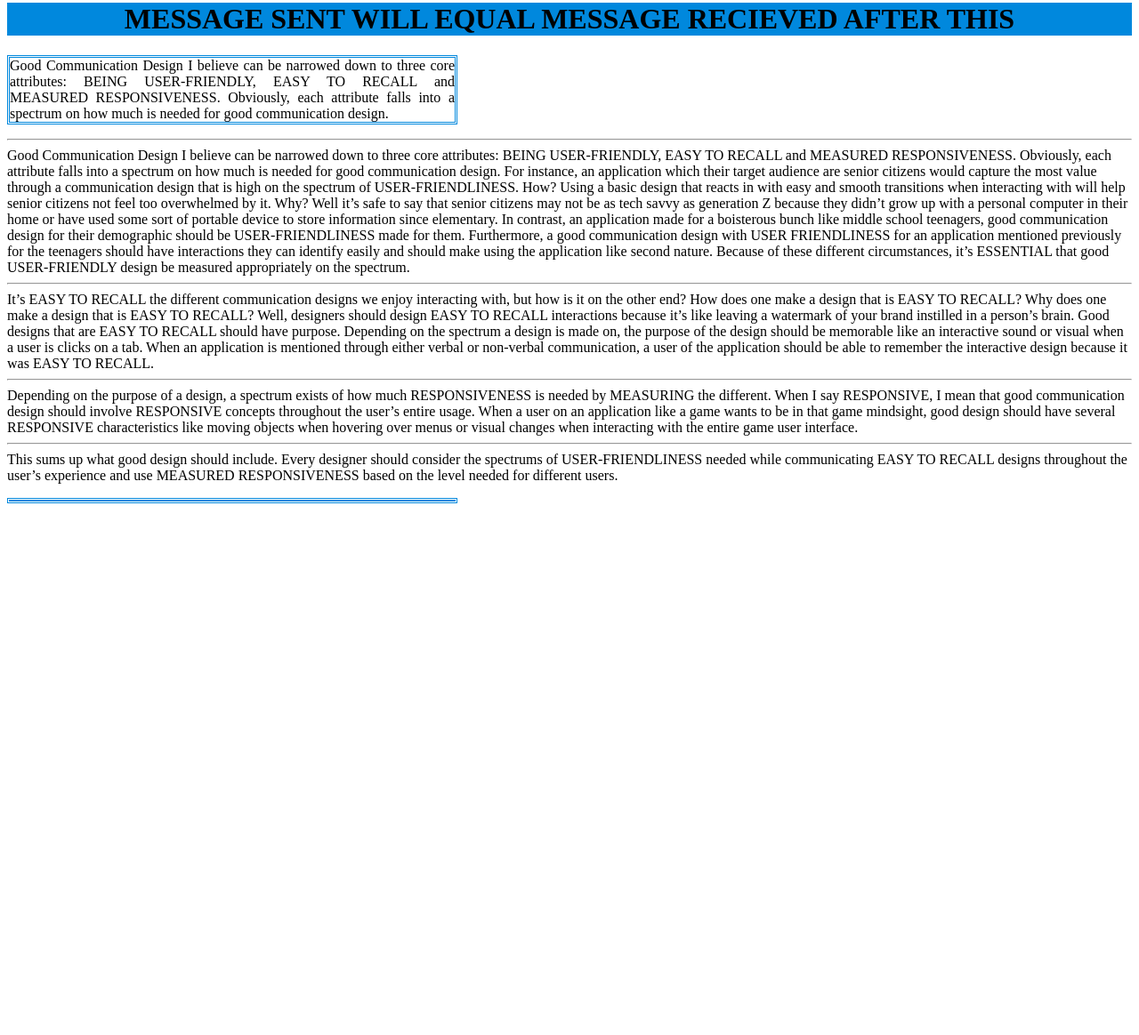
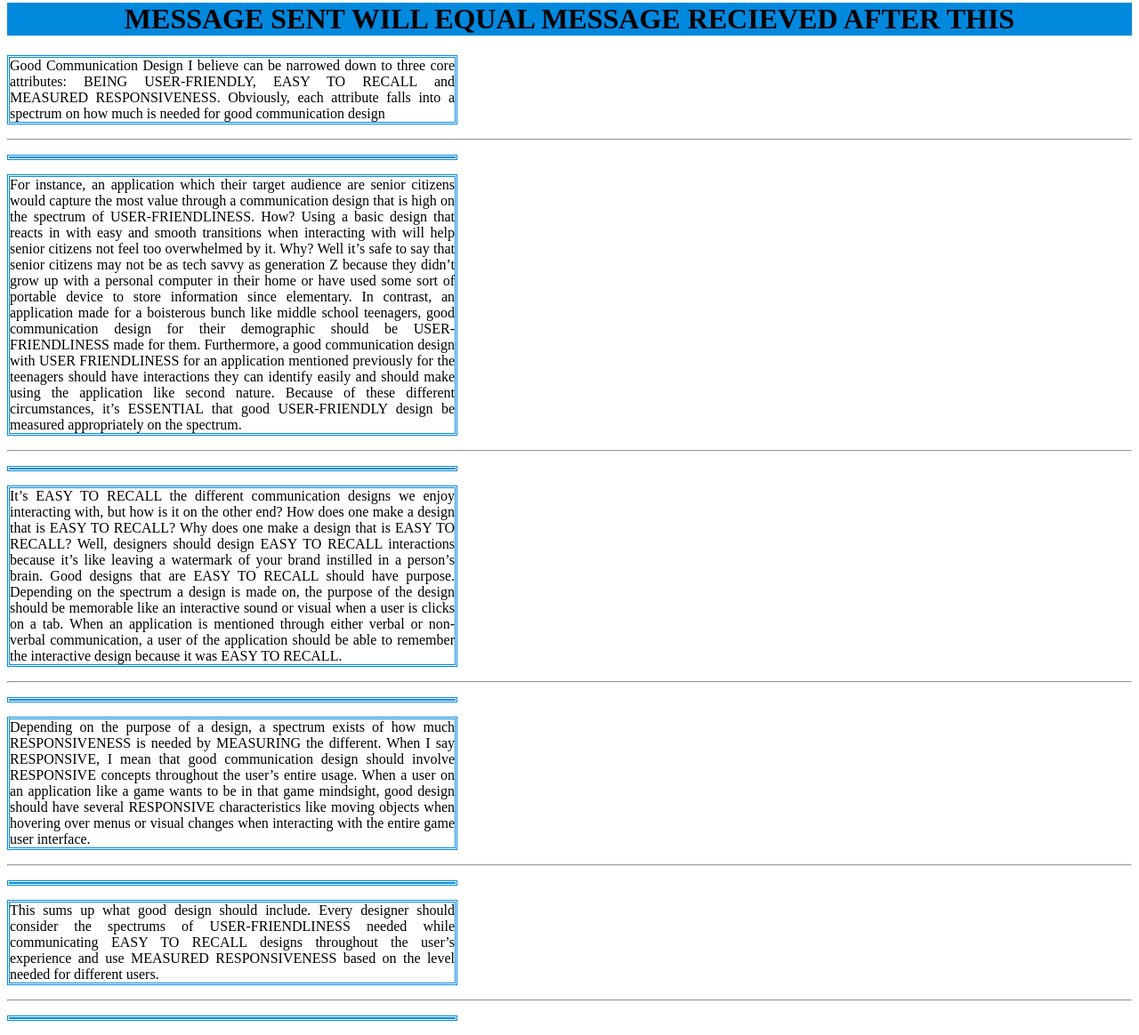
Before and after one commit to edwardportfolio/edwardportfolio.github.io, a plain HTML site: page index.html in a window 1280 px wide. Shown: the part 18-1182 px from the top of the page at 89% size. Before the commit the page ends 800 px from the top, so only its background shows below. Drawn offline with Linux system fonts and the light colour scheme.

Commit message:
manifesto redo paragraphs

```diff
--- a/index.html
+++ b/index.html
@@ -27,14 +27,11 @@
   MESSAGE SENT WILL EQUAL MESSAGE RECIEVED AFTER THIS
   </h1>
 
-  <p>
-  Good Communication Design I believe can be narrowed down to three core attributes: BEING USER-FRIENDLY, EASY TO RECALL and MEASURED RESPONSIVENESS. Obviously, each attribute falls into a spectrum on how much is needed for good communication design.<hr /> Good Communication Design I believe can be narrowed down to three core attributes: BEING USER-FRIENDLY, EASY TO RECALL and MEASURED RESPONSIVENESS. Obviously, each attribute falls into a spectrum on how much is needed for good communication design.
-For instance, an application which their target audience are senior citizens would capture the most value through a communication design that is high on the spectrum of USER-FRIENDLINESS. How? Using a basic design that reacts in with easy and smooth transitions when interacting with will help senior citizens not feel too overwhelmed by it. Why? Well it’s safe to say that senior citizens may not be as tech savvy as generation Z because they didn’t grow up with a personal computer in their home or have used some sort of portable device to store information since elementary. In contrast, an application made for a boisterous bunch like middle school teenagers, good communication design for their demographic should be USER-FRIENDLINESS made for them. Furthermore, a good communication design with USER FRIENDLINESS for an application mentioned previously for the teenagers should have interactions they can identify easily and should make using the application like second nature. Because of these different circumstances, it’s ESSENTIAL that good USER-FRIENDLY design be measured appropriately on the spectrum.<hr />
-It’s EASY TO RECALL the different communication designs we enjoy interacting with, but how is it on the other end? How does one make a design that is EASY TO RECALL? Why does one make a design that is EASY TO RECALL? Well, designers should design EASY TO RECALL interactions because it’s like leaving a watermark of your brand instilled in a person’s brain. Good designs that are EASY TO RECALL should have purpose. Depending on the spectrum a design is made on, the purpose of the design should be memorable like an interactive sound or visual when a user is clicks on a tab. When an application is mentioned through either verbal or non-verbal communication, a user of the application should be able to remember the interactive design because it was EASY TO RECALL.<hr />
-Depending on the purpose of a design, a spectrum exists of how much RESPONSIVENESS is needed by MEASURING the different. When I say RESPONSIVE, I mean that good communication design should involve RESPONSIVE concepts throughout the user’s entire usage. When a user on an application like a game wants to be in that game mindsight, good design should have several RESPONSIVE characteristics like moving objects when hovering over menus or visual changes when interacting with the entire game user interface.<hr />
-This sums up what good design should include. Every designer should consider the spectrums of USER-FRIENDLINESS needed while communicating EASY TO RECALL designs throughout the user’s experience and use MEASURED RESPONSIVENESS based on the level needed for different users.
-
-  </p>
+<p>Good Communication Design I believe can be narrowed down to three core attributes: BEING USER-FRIENDLY, EASY TO RECALL and MEASURED RESPONSIVENESS. Obviously, each attribute falls into a spectrum on how much is needed for good communication design<hr /></p>
+<p>For instance, an application which their target audience are senior citizens would capture the most value through a communication design that is high on the spectrum of USER-FRIENDLINESS. How? Using a basic design that reacts in with easy and smooth transitions when interacting with will help senior citizens not feel too overwhelmed by it. Why? Well it’s safe to say that senior citizens may not be as tech savvy as generation Z because they didn’t grow up with a personal computer in their home or have used some sort of portable device to store information since elementary. In contrast, an application made for a boisterous bunch like middle school teenagers, good communication design for their demographic should be USER-FRIENDLINESS made for them. Furthermore, a good communication design with USER FRIENDLINESS for an application mentioned previously for the teenagers should have interactions they can identify easily and should make using the application like second nature. Because of these different circumstances, it’s ESSENTIAL that good USER-FRIENDLY design be measured appropriately on the spectrum.<hr /></p>
+<p>It’s EASY TO RECALL the different communication designs we enjoy interacting with, but how is it on the other end? How does one make a design that is EASY TO RECALL? Why does one make a design that is EASY TO RECALL? Well, designers should design EASY TO RECALL interactions because it’s like leaving a watermark of your brand instilled in a person’s brain. Good designs that are EASY TO RECALL should have purpose. Depending on the spectrum a design is made on, the purpose of the design should be memorable like an interactive sound or visual when a user is clicks on a tab. When an application is mentioned through either verbal or non-verbal communication, a user of the application should be able to remember the interactive design because it was EASY TO RECALL.<hr /></p>
+<p>Depending on the purpose of a design, a spectrum exists of how much RESPONSIVENESS is needed by MEASURING the different. When I say RESPONSIVE, I mean that good communication design should involve RESPONSIVE concepts throughout the user’s entire usage. When a user on an application like a game wants to be in that game mindsight, good design should have several RESPONSIVE characteristics like moving objects when hovering over menus or visual changes when interacting with the entire game user interface.<hr /></p>
+<p>This sums up what good design should include. Every designer should consider the spectrums of USER-FRIENDLINESS needed while communicating EASY TO RECALL designs throughout the user’s experience and use MEASURED RESPONSIVENESS based on the level needed for different users.<hr /></p>
 
 </body>
 
```
